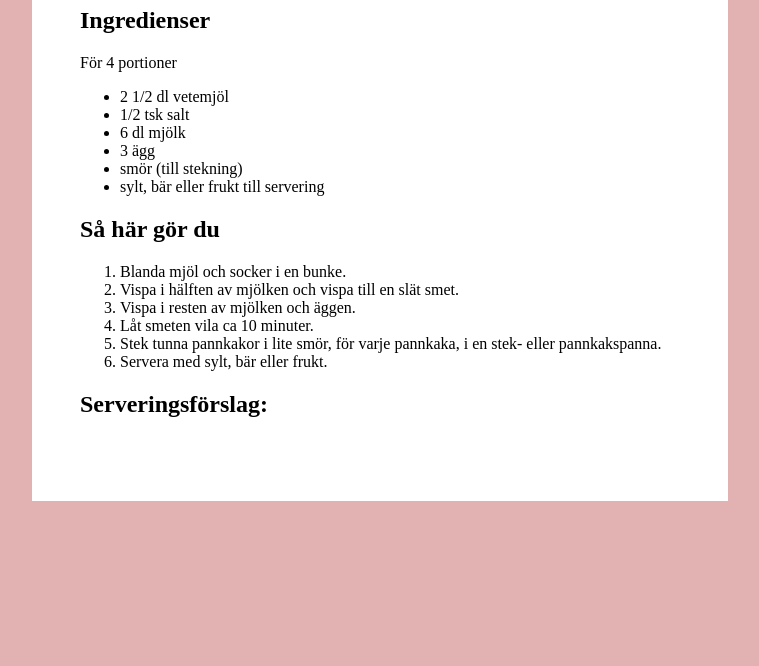
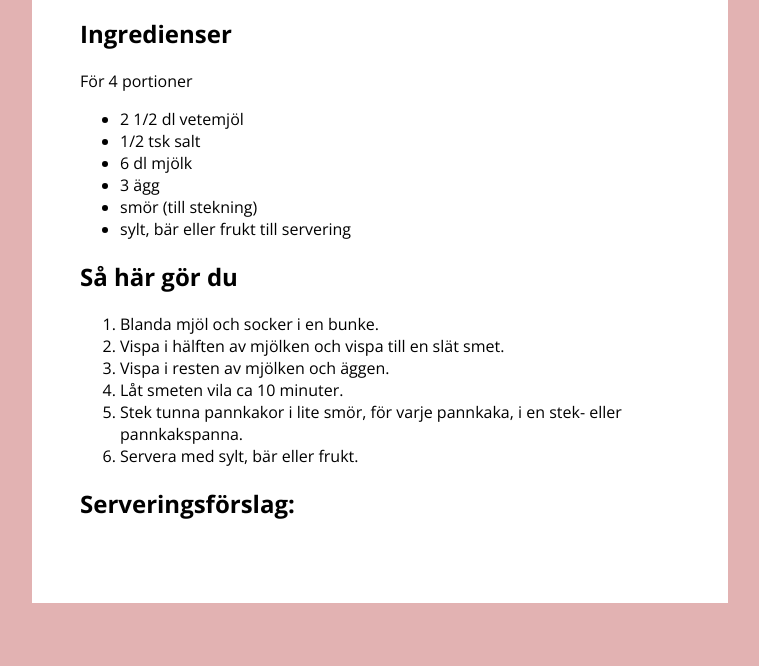
Before and after one commit to velvel77/recipe-website, a plain HTML site: page index.html in a window 1280 px wide. Shown: the part 134-800 px from the top of the page, without its empty margins (260-1019 px from the left). Drawn offline with nearby package versions, Linux system fonts and the light colour scheme.

Commit message:
Add Open Sans font for all text

```diff
--- a/index.html
+++ b/index.html
@@ -6,6 +6,10 @@
     <meta name="viewport" content="width=device-width" />
     <title>Pannkakor</title>
     <link href="styles/style.css" rel="stylesheet" />
+    <link rel="preconnect" href="https://fonts.googleapis.com">
+    <link rel="preconnect" href="https://fonts.gstatic.com" crossorigin>
+    <link href="https://fonts.googleapis.com/css2?family=Open+Sans:ital,wght@0,300..800;1,300..800&display=swap"
+        rel="stylesheet">
 </head>
 
 <body>
--- a/styles/style.css
+++ b/styles/style.css
@@ -1,5 +1,6 @@
 html {
     background-color: #A100004D;
+    font-family: "Open Sans", sans-serif;
 }
 
 body {
```
